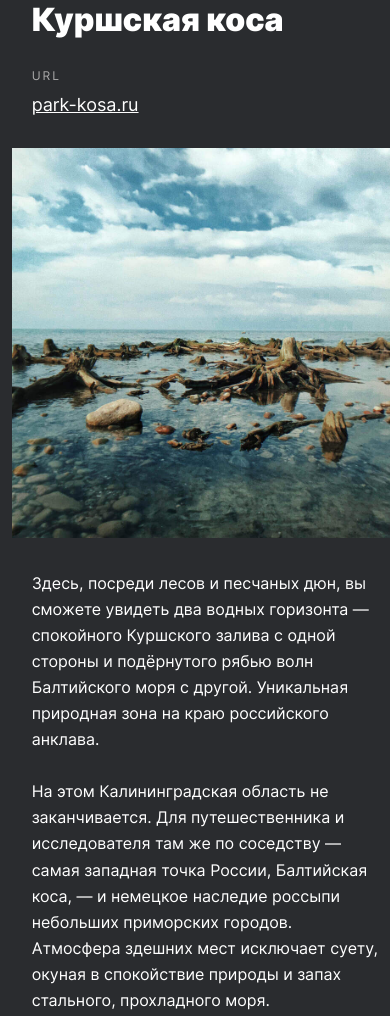
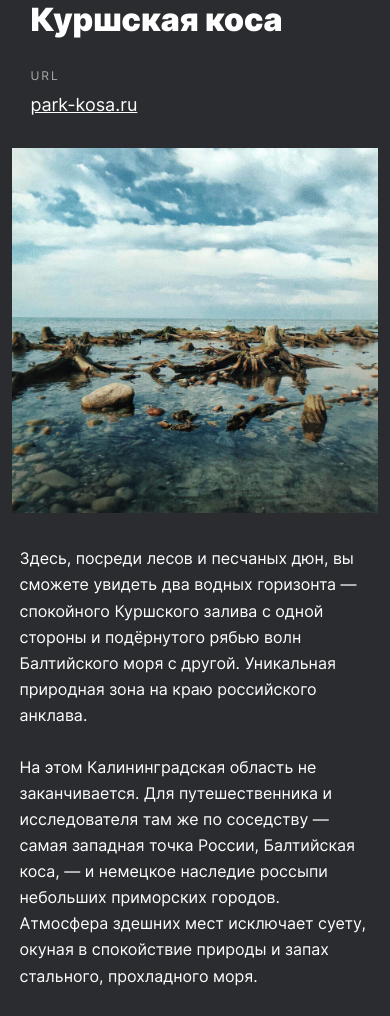
Before and after one commit to AlexeyEfimov85/russian-travel, a plain HTML site: page index.html in a window 390 px wide. Shown: the part 2501-3517 px from the top of the page. Drawn offline with Linux system fonts and the light colour scheme.

Commit message:
убран горизонтальный скролл

```diff
--- a/blocks/card/__image/card__image.css
+++ b/blocks/card/__image/card__image.css
@@ -17,6 +17,6 @@
 
 @media screen and (max-width: 400px) {
     .card__image {
-        max-width: 100vw;
+        max-width: 100%;
     }
 }
--- a/blocks/card/__website/card__website.css
+++ b/blocks/card/__website/card__website.css
@@ -7,7 +7,7 @@
 
 @media screen and (max-width: 400px) {
     .card__website{
-        width: 90vw;
+        width: 90%;
         margin: auto;
         margin-bottom: 0;
     }
```
